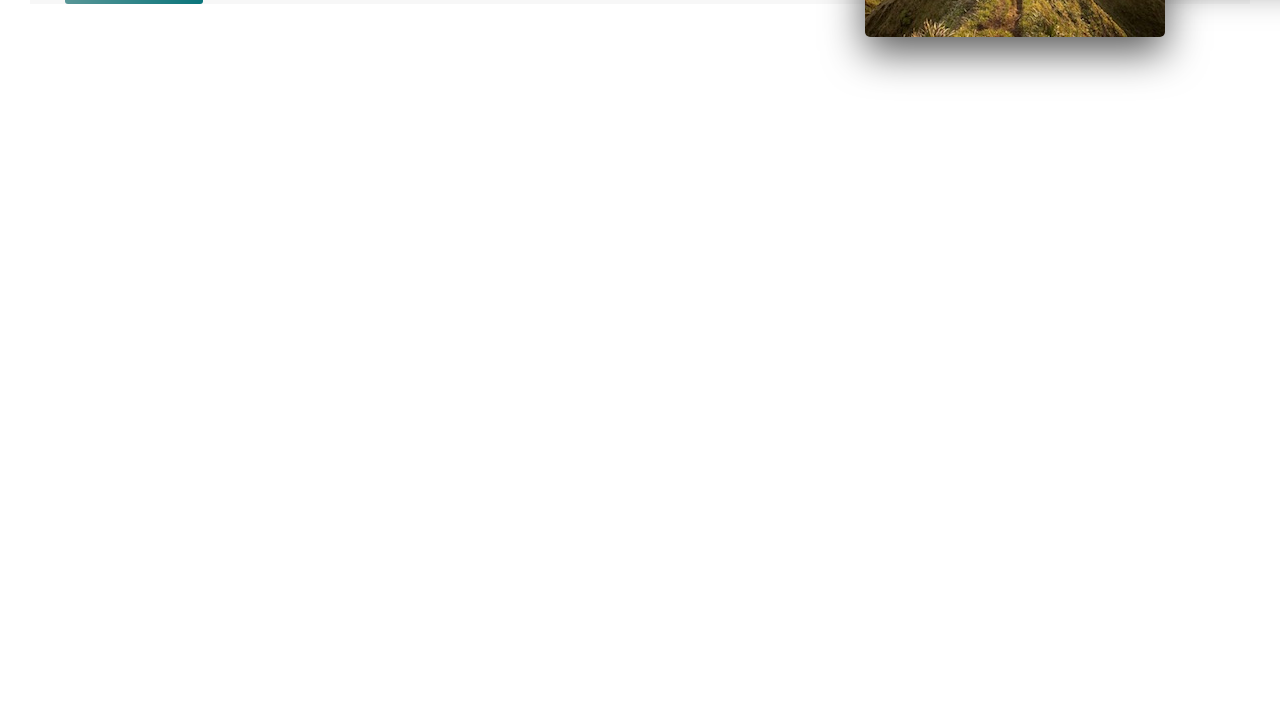
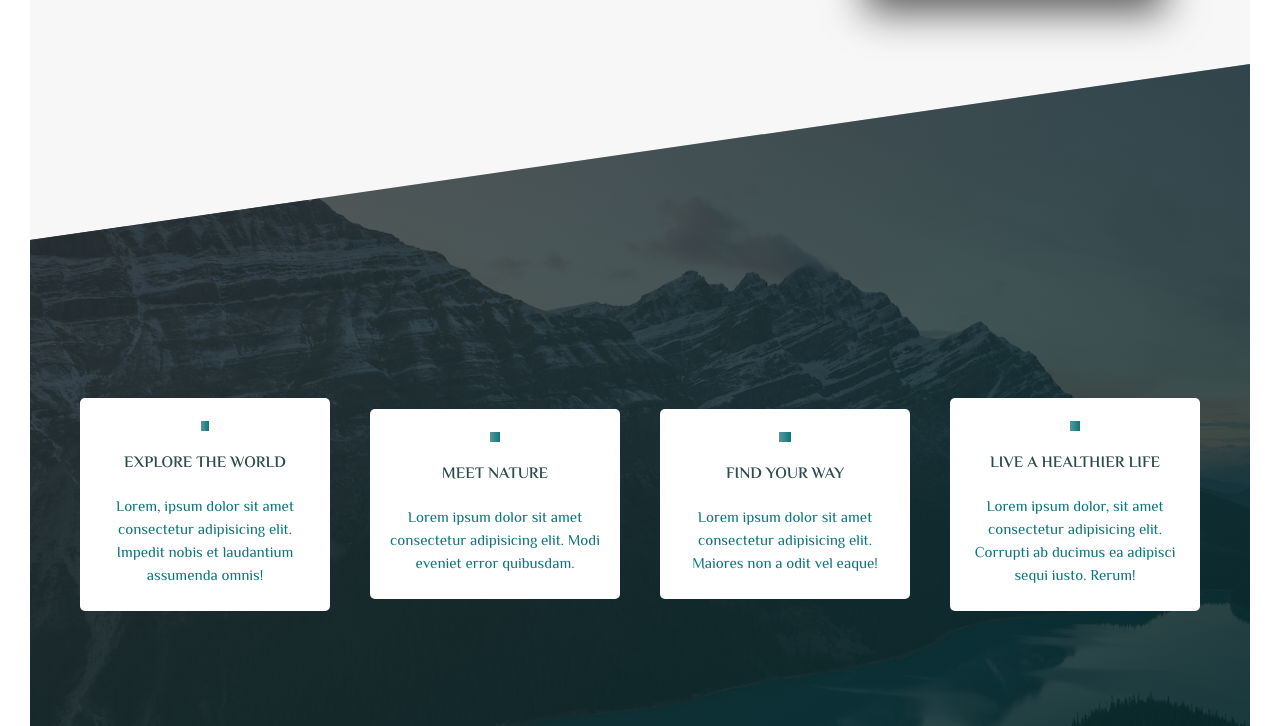
Before and after one commit to vivek-chhabra/Natours, a website: page index.html in a window 1280 px wide. Shown: the part 1255-1981 px from the top of the page. Drawn offline with Linux system fonts and the light colour scheme; files whose address does not match are found by name; a web font is replaced by a local one.

Commit message:
add features section

```diff
--- a/index.html
+++ b/index.html
@@ -46,6 +46,32 @@
                 </div>
             </div>
         </seciton>
+
+        <!-- features section -->
+        <section class="features">
+            <div class="container flex">
+                <div class="feature flex-column" id="card-1">
+                    <i class="fa-regular fa-globe"></i>
+                    <p class="head">EXPLORE THE WORLD</p>
+                    <div class="text">Lorem, ipsum dolor sit amet consectetur adipisicing elit. Impedit nobis et laudantium assumenda omnis!</div>
+                </div>
+                <div class="feature flex-column" id="card-2">
+                    <i class="fa-regular fa-compass"></i>
+                    <p class="head">MEET NATURE</p>
+                    <div class="text">Lorem ipsum dolor sit amet consectetur adipisicing elit. Modi eveniet error quibusdam.</div>
+                </div>
+                <div class="feature flex-column" id="card-3">
+                    <i class="fa-regular fa-map"></i>
+                    <p class="head">FIND YOUR WAY</p>
+                    <div class="text">Lorem ipsum dolor sit amet consectetur adipisicing elit. Maiores non a odit vel eaque!</div>
+                </div>
+                <div class="feature flex-column" id="card-4">
+                    <i class="fa-regular fa-heart"></i>
+                    <p class="head">LIVE A HEALTHIER LIFE</p>
+                    <div class="text">Lorem ipsum dolor, sit amet consectetur adipisicing elit. Corrupti ab ducimus ea adipisci sequi iusto. Rerum!</div>
+                </div>
+            </div>
+        </section>
     </main>
 
     </div>
--- a/style.scss
+++ b/style.scss
@@ -2,7 +2,6 @@
 
 // variables
 $light-color: #2d3334;
-$medium-green-color: #55c57a;
 $dark-color: #002a2b;
 $primary-light-color: #589697fd;
 $primary-dark-color: #0a767bfd;
@@ -13,7 +12,7 @@ $primary-dark-color: #0a767bfd;
     padding: 0;
     margin: 0;
     box-sizing: border-box;
-    transition: 0.2s ease;
+    transition: 0.2s steps(100);
     position: relative;
 }
 
@@ -80,8 +79,11 @@ body {
             font-size: 2rem;
             color: #002a2b;
             padding: 10px 10px 10px 11px;
-            background-color: white;
+            background-color: rgb(138, 89, 89);
             border-radius: 50%;
+            position: fixed;
+            right: 65px;
+            z-index: 100;
         }
     }
 
@@ -174,31 +176,36 @@ body {
 
 // section-1
 
+@mixin text-gradient {
+    font-weight: 800;
+    font-size: 3.5rem;
+    letter-spacing: 2px;
+    background: linear-gradient(to right, $primary-light-color, $primary-dark-color);
+    -webkit-background-clip: text;
+    color: transparent;
+
+    &:hover {
+        transform: skewY(2deg) skewX(15deg) scale(1.1);
+        cursor: default;
+    }
+}
+
 main {
     background-color: #f7f7f7;
-    margin-top: -25vh;
+    margin-top: -30vh;
     min-height: 500px;
-    padding-inline: 10px;
 
     .sec-1 {
         color: black;
         font-size: 1.6rem;
+        margin-bottom: 250px;
+        padding-inline: 10px;
 
         h1 {
             margin: 250px 0 5rem 0;
             width: fit-content;
             margin-inline: auto;
-            font-weight: 800;
-            font-size: 3.5rem;
-            letter-spacing: 2px;
-            background: linear-gradient(to right, $primary-light-color, $primary-dark-color);
-            -webkit-background-clip: text;
-            color: transparent;
-
-            &:hover {
-                transform: skewY(2deg) skewX(15deg) scale(1.1);
-                cursor: default;
-            }
+            @include text-gradient;
         }
 
         .content {
@@ -280,3 +287,56 @@ main {
         }
     }
 }
+
+// features section
+
+.features {
+    width: 100%;
+    margin-top: -15rem;
+    background-size: cover;
+    height: 110vh !important;
+    background-repeat: no-repeat;
+    background-image: linear-gradient(to right bottom, rgba($light-color, 0.8), rgba($dark-color, 0.8)), url("./images/nat-4.jpg");
+    clip-path: polygon(0 20%, 100% 0, 100% 80%, 0 100%);
+
+    .container {
+        gap: 4rem;
+        width: 100%;
+        height: 100%;
+        justify-content: center;
+        align-items: center;
+
+        .feature {
+            gap: 2rem;
+            max-width: 25rem;
+            background-color: white;
+            text-align: center;
+            padding: 2.3rem 1.5rem;
+            border-radius: 5px;
+
+            i {
+                width: fit-content;
+                color: transparent;
+                margin-inline: auto;
+                -webkit-background-clip: text;
+                background: linear-gradient(to right, $primary-light-color, $primary-dark-color);
+            }
+
+            .head {
+                font-size: 1.6rem;
+                color: #2e4a4a;
+                font-weight: 600;
+            }
+
+            .text {
+                font-size: 1.5rem;
+                color: #0a757b;
+            }
+
+            &:hover {
+                transform: translateY(-0.3rem) scale(1.03);
+                cursor: default;
+            }
+        }
+    }
+}
```
Also changed, not shown: style.css.
